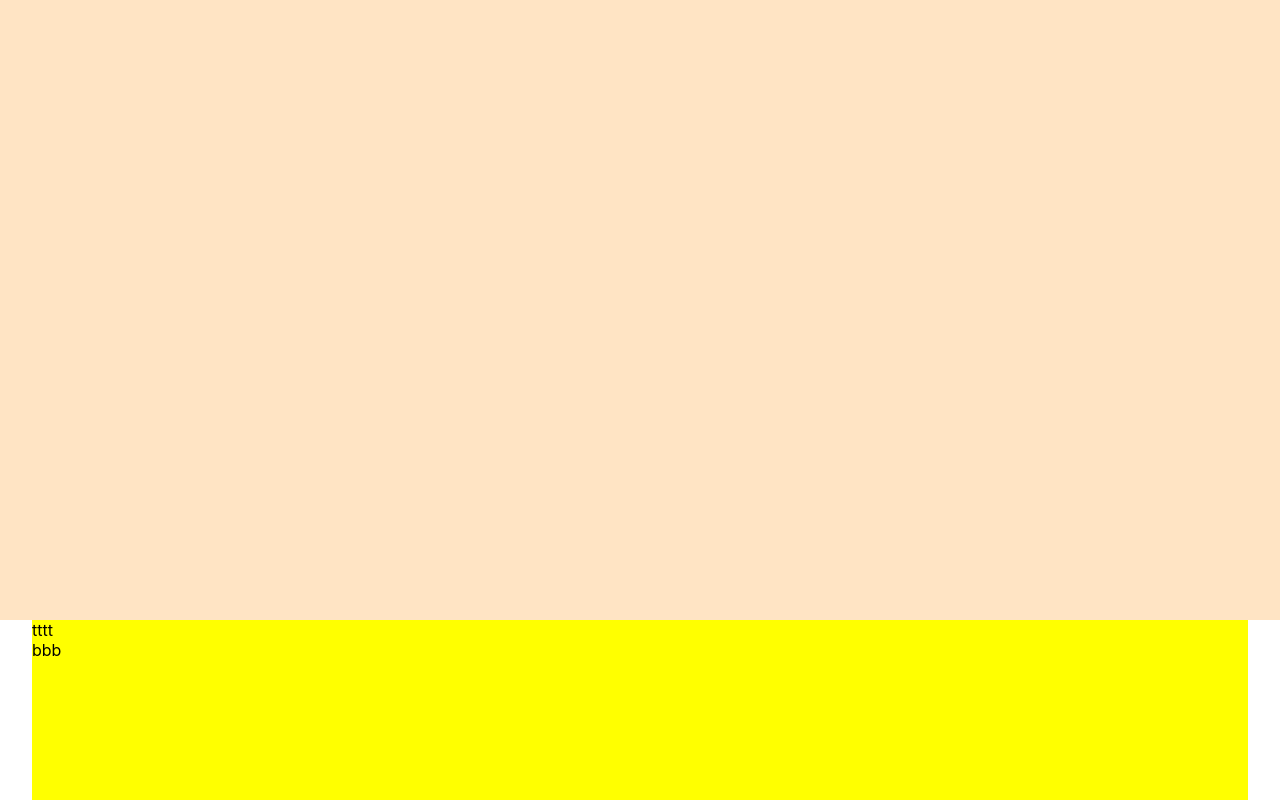
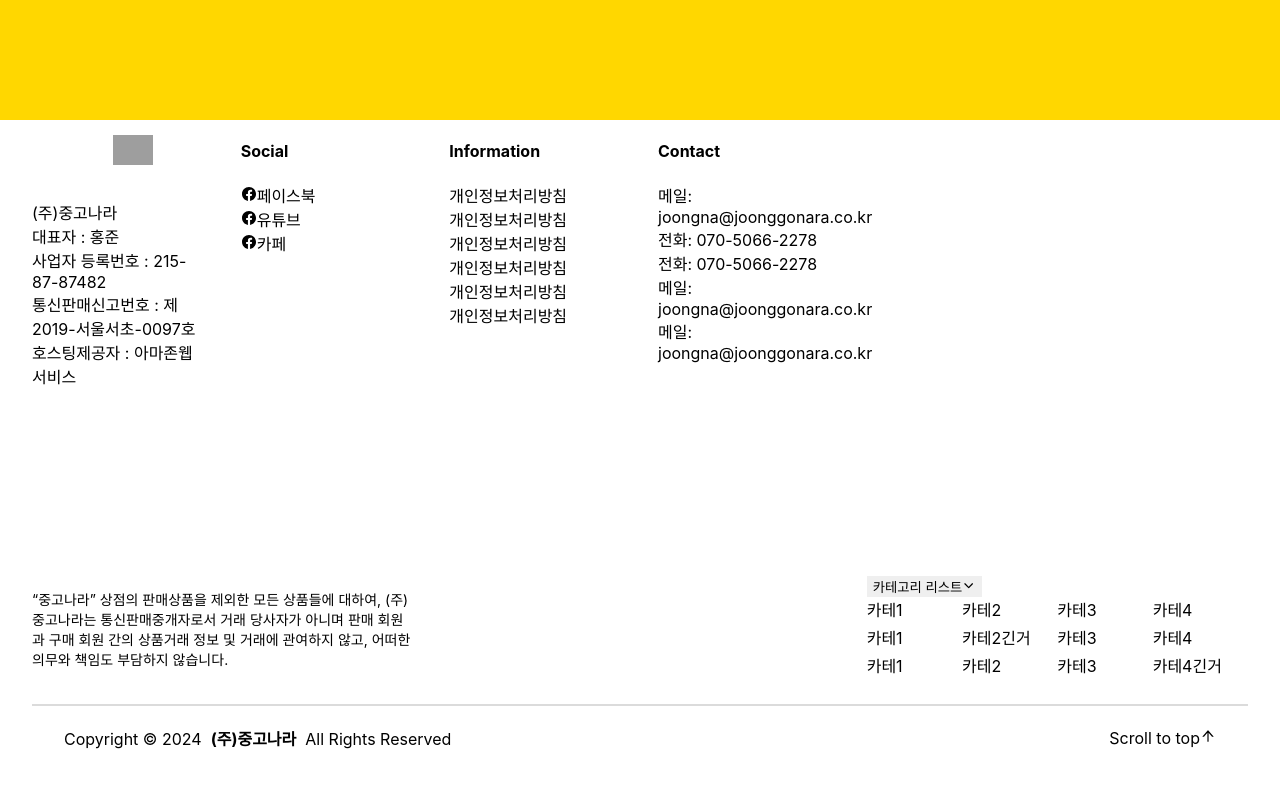
Before and after one commit to JyZo/react-clone-practice2, a React (Create React App) app: page / in a window 1280 px wide. Shown: the part 2040-2840 px from the top of the page. After the commit the page ends 2810 px from the top, so only its background shows below. Built offline with nearby package versions, Linux system fonts and the light colour scheme; grey boxes are pictures that could not be loaded.

Commit message:
footer grid default set

```diff
--- a/src/layouts/footer.jsx
+++ b/src/layouts/footer.jsx
@@ -1,13 +1,159 @@
 import React from 'react';
 import './footer.scss';
+import { Link } from 'react-router-dom';
 
 const footer = () => {
   return (
     <footer className="footer_root">
       <div className="footer_wrap_item">
         <div className="top_footer">
-          <div className="top_grid">tttt</div>
-          <div className="bot_grid">bbb</div>
+          <div className="top_grid">
+            <div className="intro_grid">
+              <div className="intro_flex_grid">
+                <Link to="./">
+                  <img
+                    className="footer_logo"
+                    src="https://web.joongna.com/assets/images/custom-logo.svg"
+                    alt="헤더로고"
+                  ></img>
+                </Link>
+
+                <p className="">
+                  (주)중고나라
+                  <br />
+                  대표자 : 홍준
+                  <br />
+                  사업자 등록번호 : 215-87-87482
+                  <br />
+                  통신판매신고번호 : 제2019-서울서초-0097호
+                  <br />
+                  호스팅제공자 : 아마존웹서비스
+                  <br />
+                </p>
+              </div>
+            </div>
+            <div className="info_grid">
+              <h4>Social</h4>
+              <ul>
+                <li>
+                  <span className="">
+                    <svg
+                      stroke="currentColor"
+                      fill="currentColor"
+                      stroke-width="0"
+                      viewBox="0 0 512 512"
+                      height="1em"
+                      width="1em"
+                      xmlns="http://www.w3.org/2000/svg"
+                    >
+                      <path
+                        fill-rule="evenodd"
+                        d="M480 257.35c0-123.7-100.3-224-224-224s-224 100.3-224 224c0 111.8 81.9 204.47 189 221.29V322.12h-56.89v-64.77H221V208c0-56.13 33.45-87.16 84.61-87.16 24.51 0 50.15 4.38 50.15 4.38v55.13H327.5c-27.81 0-36.51 17.26-36.51 35v42h62.12l-9.92 64.77H291v156.54c107.1-16.81 189-109.48 189-221.31z"
+                      ></path>
+                    </svg>
+                  </span>
+                  페이스북
+                </li>
+                <li>
+                  <span className="">
+                    <svg
+                      stroke="currentColor"
+                      fill="currentColor"
+                      stroke-width="0"
+                      viewBox="0 0 512 512"
+                      height="1em"
+                      width="1em"
+                      xmlns="http://www.w3.org/2000/svg"
+                    >
+                      <path
+                        fill-rule="evenodd"
+                        d="M480 257.35c0-123.7-100.3-224-224-224s-224 100.3-224 224c0 111.8 81.9 204.47 189 221.29V322.12h-56.89v-64.77H221V208c0-56.13 33.45-87.16 84.61-87.16 24.51 0 50.15 4.38 50.15 4.38v55.13H327.5c-27.81 0-36.51 17.26-36.51 35v42h62.12l-9.92 64.77H291v156.54c107.1-16.81 189-109.48 189-221.31z"
+                      ></path>
+                    </svg>
+                  </span>
+                  유튜브
+                </li>
+                <li>
+                  <span className="">
+                    <svg
+                      stroke="currentColor"
+                      fill="currentColor"
+                      stroke-width="0"
+                      viewBox="0 0 512 512"
+                      height="1em"
+                      width="1em"
+                      xmlns="http://www.w3.org/2000/svg"
+                    >
+                      <path
+                        fill-rule="evenodd"
+                        d="M480 257.35c0-123.7-100.3-224-224-224s-224 100.3-224 224c0 111.8 81.9 204.47 189 221.29V322.12h-56.89v-64.77H221V208c0-56.13 33.45-87.16 84.61-87.16 24.51 0 50.15 4.38 50.15 4.38v55.13H327.5c-27.81 0-36.51 17.26-36.51 35v42h62.12l-9.92 64.77H291v156.54c107.1-16.81 189-109.48 189-221.31z"
+                      ></path>
+                    </svg>
+                  </span>
+                  카페
+                </li>
+              </ul>
+            </div>
+            <div className="info_grid">
+              <h4>Information</h4>
+              <ul>
+                <li>개인정보처리방침</li>
+                <li>개인정보처리방침</li>
+                <li>개인정보처리방침</li>
+                <li>개인정보처리방침</li>
+                <li>개인정보처리방침</li>
+                <li>개인정보처리방침</li>
+              </ul>
+            </div>
+            <div className="info_grid">
+              <h4>Contact</h4>
+              <ul>
+                <li>메일: joongna@joonggonara.co.kr</li>
+                <li>전화: 070-5066-2278</li>
+                <li>전화: 070-5066-2278</li>
+                <li>메일: joongna@joonggonara.co.kr</li>
+                <li>메일: joongna@joonggonara.co.kr</li>
+              </ul>
+            </div>
+          </div>
+          <div className="bot_grid">
+            <p>
+              “중고나라” 상점의 판매상품을 제외한 모든 상품들에 대하여,
+              (주)중고나라는 통신판매중개자로서 거래 당사자가 아니며 판매 회원과
+              구매 회원 간의 상품거래 정보 및 거래에 관여하지 않고, 어떠한
+              의무와 책임도 부담하지 않습니다.
+            </p>
+            <div className="catebutton">
+              <button>
+                카테고리 리스트
+                <svg
+                  stroke="currentColor"
+                  fill="currentColor"
+                  stroke-width="0"
+                  viewBox="0 0 512 512"
+                  height="1em"
+                  width="1em"
+                  xmlns="http://www.w3.org/2000/svg"
+                >
+                  <path d="M256 294.1L383 167c9.4-9.4 24.6-9.4 33.9 0s9.3 24.6 0 34L273 345c-9.1 9.1-23.7 9.3-33.1.7L95 201.1c-4.7-4.7-7-10.9-7-17s2.3-12.3 7-17c9.4-9.4 24.6-9.4 33.9 0l127.1 127z"></path>
+                </svg>
+              </button>
+              <ul className="category_list_wrapper">
+                <li className="category_list">카테1</li>
+                <li className="category_list">카테2</li>
+                <li className="category_list">카테3</li>
+                <li className="category_list">카테4</li>
+                <li className="category_list">카테1</li>
+                <li className="category_list">카테2긴거</li>
+                <li className="category_list">카테3</li>
+                <li className="category_list">카테4</li>
+                <li className="category_list">카테1</li>
+                <li className="category_list">카테2</li>
+                <li className="category_list">카테3</li>
+                <li className="category_list">카테4긴거</li>
+              </ul>
+            </div>
+          </div>
         </div>
         <div className="bot_footer">
           <div className="bot_wrap">
@@ -25,7 +171,6 @@ const footer = () => {
                 fill="currentColor"
                 stroke-width="0"
                 viewBox="0 0 1024 1024"
-                class="inline ms-3"
                 height="1em"
                 width="1em"
                 xmlns="http://www.w3.org/2000/svg"
--- a/src/layouts/footer.scss
+++ b/src/layouts/footer.scss
@@ -1,20 +1,93 @@
 .footer_root{
-    top: 160px;
-    position: relative;
+    // top: 160px;
+    // position: relative;
 }
 
+.footer_logo{
+
+    width: 200px;
+    height: 30px;
+        object-fit: contain;
+        margin: 15px 15px ;
+        max-width: 100%;
+        max-height: 100%;
+}
 
 
 .footer_wrap_item{
 
-    height: 340px;
+    // height: 340px;
     padding-left: 2rem;
     padding-right: 2rem;
 }
 
 .top_footer{
-    background-color: yellow;
-    height: 250px;
+    // background-color: yellow;
+    // height: 250px;
+
+}
+
+.top_grid{
+    display: grid;
+    padding-bottom: 2.25rem;
+    grid-template-columns: repeat(6,minmax(0,1fr));
+    grid-template-rows: repeat(2, minmax(100px, auto));
+    gap: 2.25rem;
+    overflow: auto;
+
+}
+
+.intro_grid{
+
+}
+
+.info_grid{
+    ul{
+        display: flex;
+        list-style: none;
+        flex-direction: column;
+        padding: 0;
+    }
+    li{
+
+    }
+}
+
+.intro_flex_grid{
+    display: flex;
+    flex-direction: column;
+}
+
+.bot_grid{
+    display: grid;
+    grid-template-columns: repeat(3,minmax(0,1fr));
+    gap: 2.25rem;
+    padding-bottom: 1.25rem;
+
+    p{
+        font-size: 0.875rem;
+        line-height: 1.25rem;
+        grid-column-start: 1;
+    }
+    div{
+        grid-column-start: 3;
+        button{
+            cursor: pointer;
+            border: 0 solid #f9f9f9;
+        }
+    }
+
+}
+
+.category_list_wrapper{
+    display: grid;
+    grid-template-columns: repeat(4,minmax(0,1fr));
+    margin: 0;
+    padding: 0;
+    li{
+        list-style: none;
+        margin-bottom: 0.25rem;
+    }
 
 }
 
@@ -47,11 +120,3 @@
         margin: 0;
     }
 }
-
-.top_grid{
-    display: grid;
-}
-
-.bot_grid{
-    display: grid;
-}
--- a/src/layouts/main.scss
+++ b/src/layouts/main.scss
@@ -1,8 +1,9 @@
 .main_root{
-    top: 160px;
-    position: relative;
+    // top: 160px;
+    // position: relative;
+    padding-top:160px;
     background-color: bisque;
-    height: 2500px;
+    // height: 2500px;
     flex-grow: 1;
 }
 
@@ -10,5 +11,6 @@
     // padding-top: 90px;
     padding-left: 2rem;
     padding-right: 2rem;
+    height: 1000px;
     background-color: gold;
 }
```
